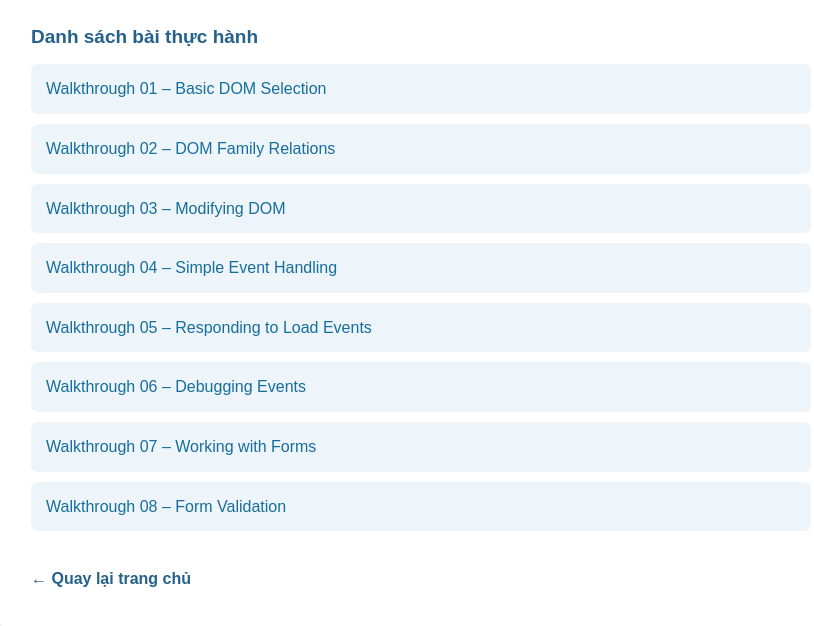
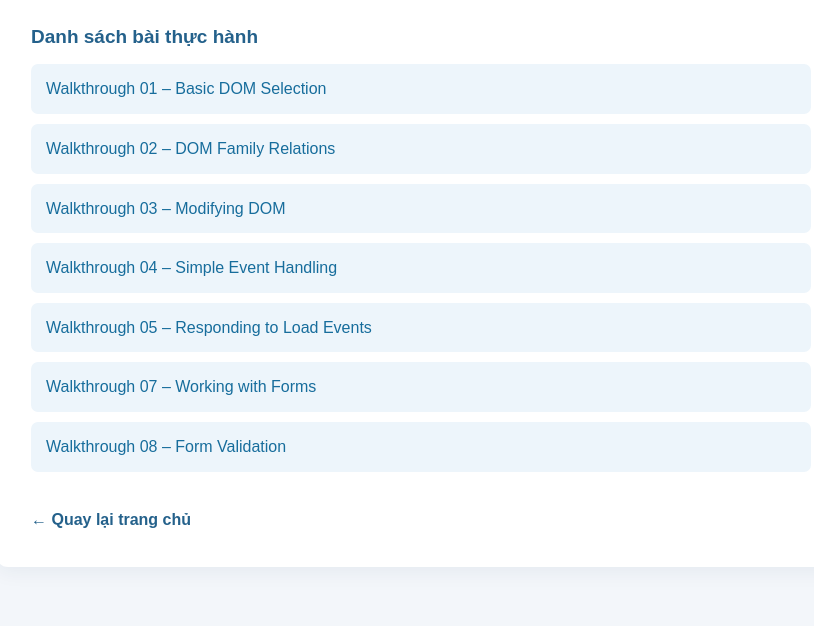
Before and after one commit to anhthu-14/Bai-tap-css-buoi3, a plain HTML site: page JavaScript-Labs/Lab09/index.html in a window 1280 px wide. Shown: the part 216-842 px from the top of the page, without its empty margins (219-1033 px from the left). Drawn offline with Linux system fonts and the light colour scheme.

Commit message:
Update index.html

```diff
--- a/JavaScript-Labs/Lab09/index.html
+++ b/JavaScript-Labs/Lab09/index.html
@@ -136,12 +136,6 @@
             </li>
 
             <li>
-                <a href="lab09-walkthrough06.html">
-                    Walkthrough 06 – Debugging Events
-                </a>
-            </li>
-
-            <li>
                 <a href="lab09-walkthrough07.html">
                     Walkthrough 07 – Working with Forms
                 </a>
```
